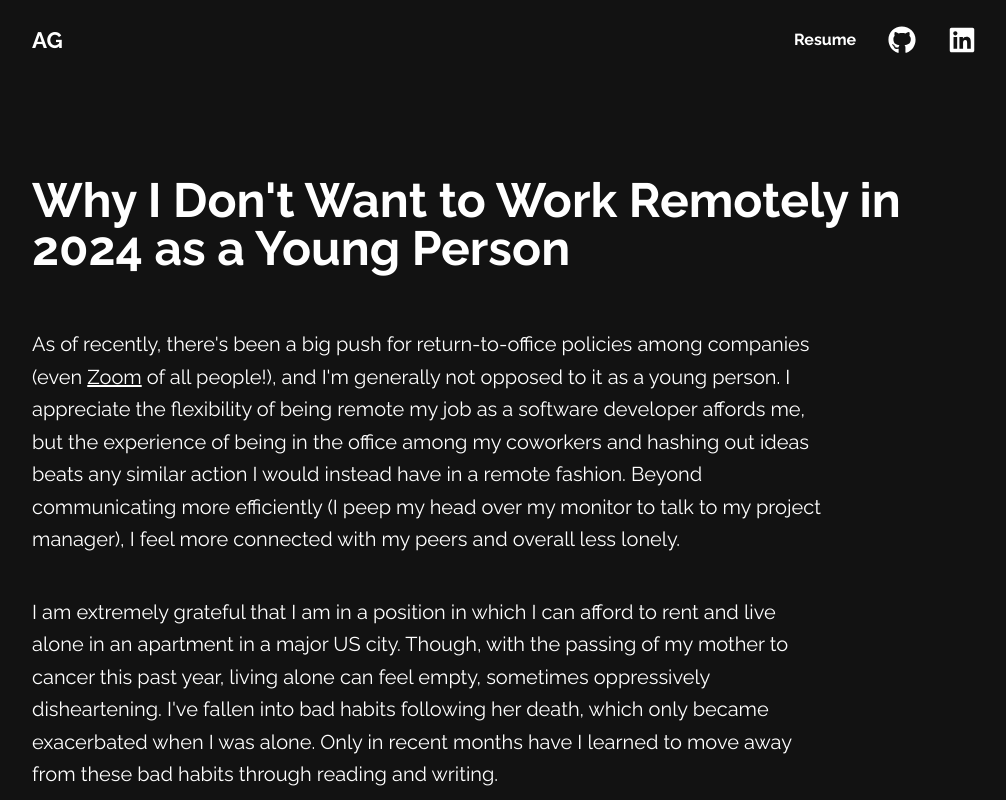
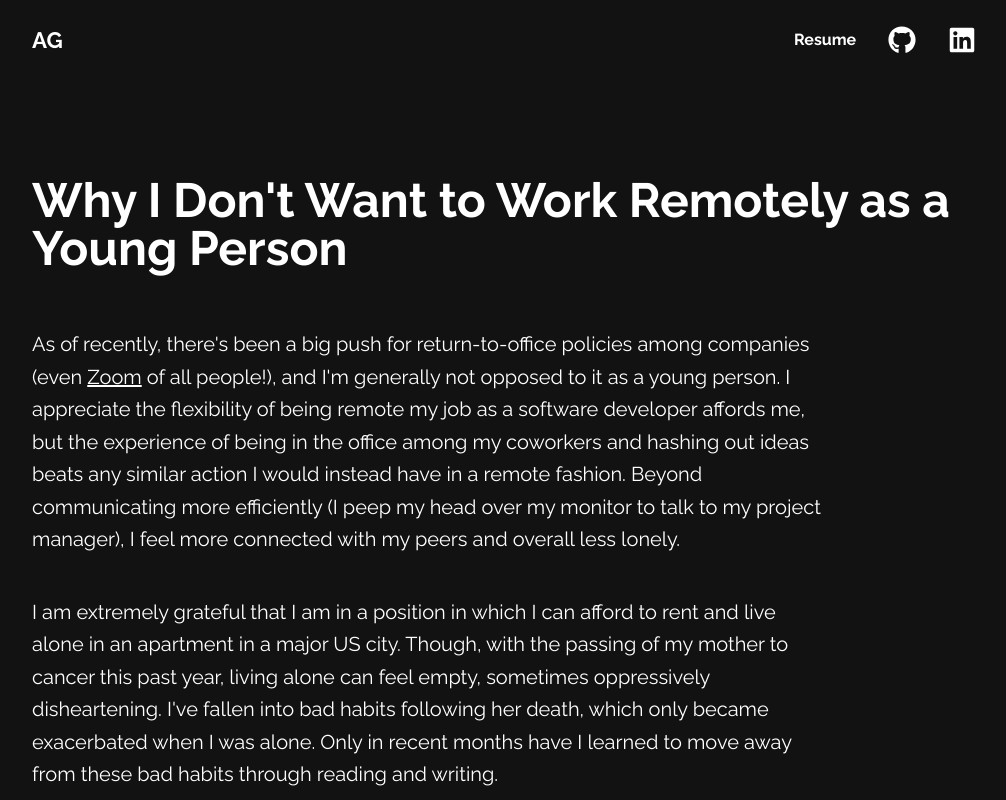
Before and after one commit to agrattan0820/portfolio-site, a Next.js app: page /blog/post/no-remote-while-young in a window 1280 px wide. Shown: the top 800 px of the page, without its empty margins (128-1134 px from the left). Built offline with nearby package versions, Linux system fonts and the light colour scheme.

Commit message:
feat: remove year in title

```diff
--- a/app/blog/post/no-remote-while-young/page.mdx
+++ b/app/blog/post/no-remote-while-young/page.mdx
@@ -1,9 +1,9 @@
 export const metadata = {
-  title: "Why I Don't Want to Work Remotely in 2024 as a Young Person",
+  title: "Why I Don't Want to Work Remotely as a Young Person",
   author: "Alexander Grattan",
 };
 
-# Why I Don't Want to Work Remotely in 2024 as a Young Person
+# Why I Don't Want to Work Remotely as a Young Person
 
 As of recently, there's been a big push for return-to-office policies among companies (even [Zoom](https://www.washingtonpost.com/technology/2023/10/05/zoom-return-to-office-hybrid-remote-work/) of all people!), and I'm generally not opposed to it as a young person. I appreciate the flexibility of being remote my job as a software developer affords me, but the experience of being in the office among my coworkers and hashing out ideas beats any similar action I would instead have in a remote fashion. Beyond communicating more efficiently (I peep my head over my monitor to talk to my project manager), I feel more connected with my peers and overall less lonely.
 
--- a/app/page.tsx
+++ b/app/page.tsx
@@ -13,7 +13,7 @@ import AlexanderGrattan from "../images/alexander-grattan.jpeg";
 
 const blogPosts: { title: string; slug: string; date: string }[] = [
   {
-    title: "Why I Don't Want to Work Remotely While I'm Young",
+    title: "Why I Don't Want to Work Remotely as a Young Person",
     slug: "no-remote-while-young",
     date: "December 31, 2023",
   },
```
